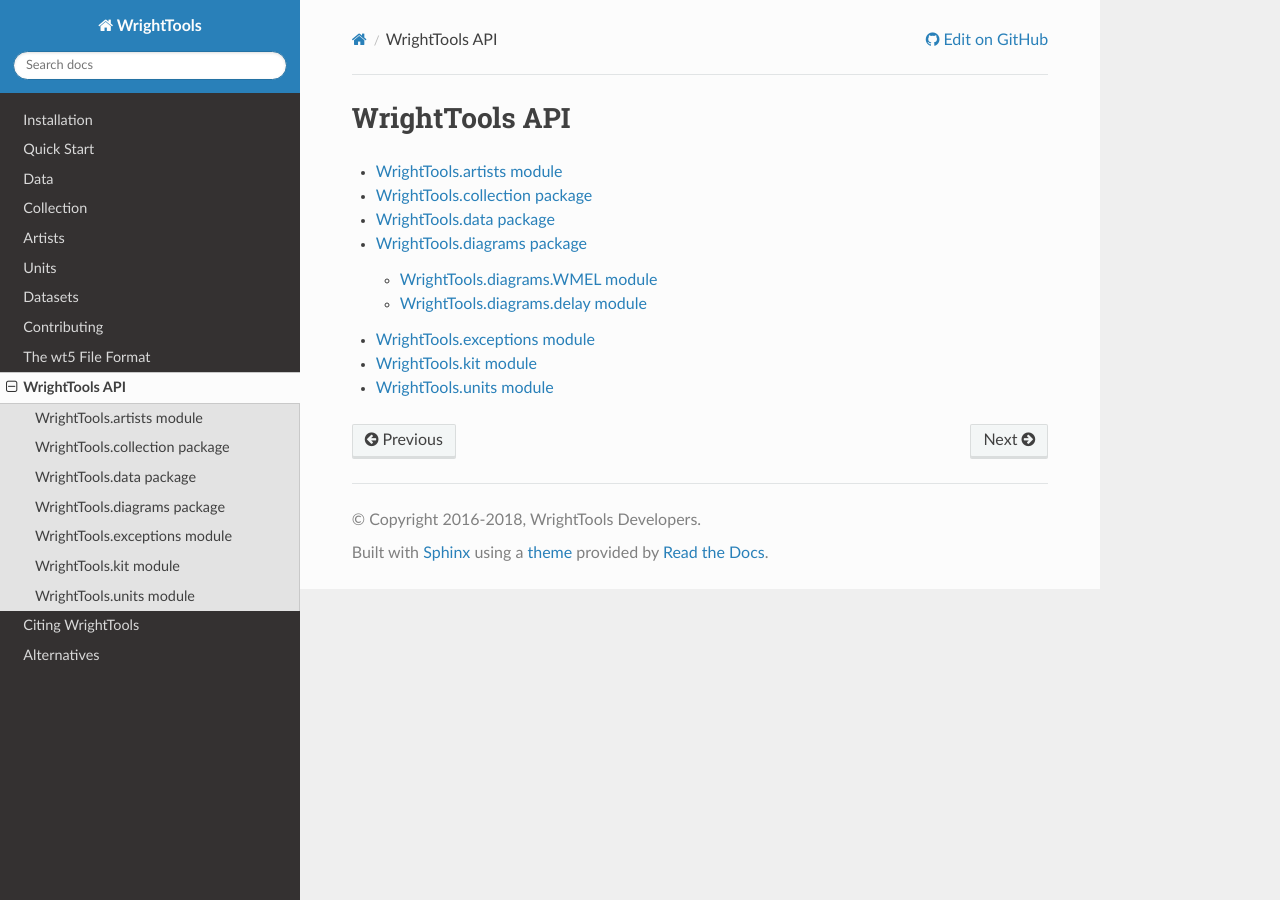
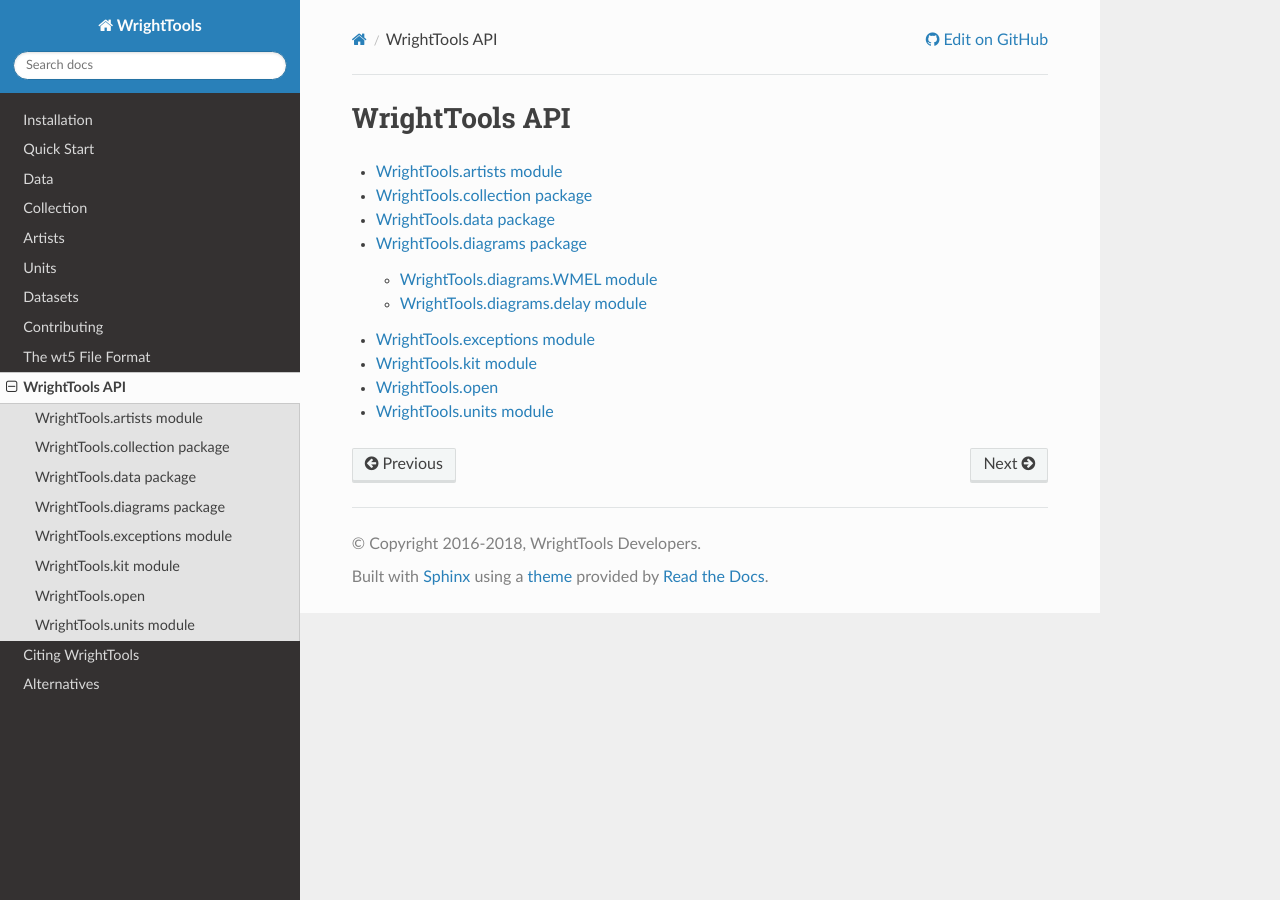
Before and after one commit to wright-group/WrightTools, a Sphinx documentation site: the page built from docs/api/modules.rst, in a window 1280 px wide. Built offline with Sphinx 7.4.7 and the Read the Docs theme 2.0.0, drawn with Linux system fonts in a browser that asks for light colours; pages that are not in the unit, such as notebooks, are missing from menus; the version number could not be read and is left out.

Commit message:
DOC: add WrightTools.open function to API (#838)
* add open to modules.rst

* Whitelist open autofunction

```diff
--- /dev/null
+++ b/docs/api/WrightTools.open.rst
@@ -0,0 +1,6 @@
+WrightTools.open
+================
+
+.. currentmodule:: WrightTools
+
+.. autofunction:: open
--- a/docs/api/modules.rst
+++ b/docs/api/modules.rst
@@ -10,4 +10,5 @@
    WrightTools.diagrams
    WrightTools.exceptions
    WrightTools.kit
+   WrightTools.open
    WrightTools.units
```
Also changed, not shown: 1 other file.
